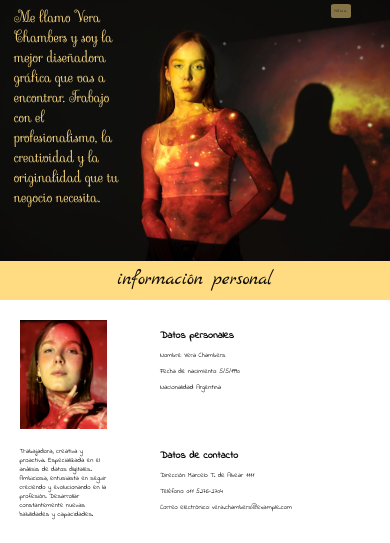
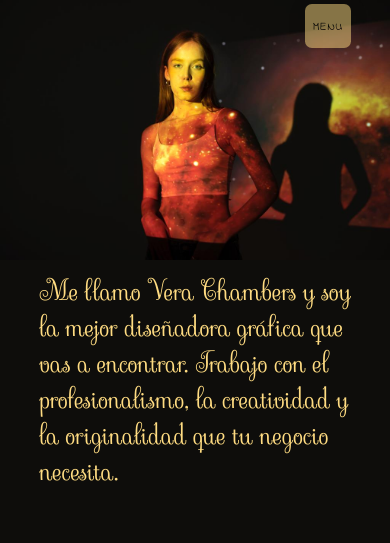
Before and after one commit to RoxxVS/Proyecto_CV, a plain HTML site: page index.html in a window 390 px wide. Shown: the top 543 px of the page. Drawn offline with Linux system fonts and the light colour scheme.

Commit message:
modo celular agregado

```diff
--- a/estilos/estilo_index.css
+++ b/estilos/estilo_index.css
@@ -34,7 +34,7 @@ body {
     font-family: Indie;
     font-size: 1.7vw;
     padding: 5%;
-    transition: 3s;
+    transition: 0.5s;
 }
 body.dark .enLasSecciones {
     background-image: url(background-oscuro.jpg);
@@ -207,6 +207,57 @@ body.dark.botonFlotante {
     display:block;
 }
 
+/*Media Queries*/
+@media only screen and (max-width: 600px) {
+    .contenedorPrincipal {
+        grid-template-rows: 140vw 125vw 125vw 125vw 125vw;
+    }
+    .seccionPrincipal {
+        background-size: contain;
+        background-color: #0e0d0b;
+        grid-template-columns: auto;
+    }
+    .textoPresentacion {
+        font-size: 6.8vw;
+        position: relative;
+        top: 65vw;
+    }
+    .secciones {
+        display: grid;
+        grid-template-rows: 15vw 110vw;
+
+    }
+    .titulos {
+        font-size: 8vw;
+    }
+    .enLasSecciones {
+        font-size: 2.7vw;
+        padding: 3%;
+    }
+    .info {
+        grid-template-rows: 40% 60%;
+        column-gap: 5%;
+    }
+    .interlineado {
+        line-height: 1.1;
+    }
+    .foto {
+        background-size: 100%;
+    }
+    #menu ul {
+        margin:1vw;
+    }
+    #menu ul p {
+        font-size: 3vw;
+    }
+    #menu ul ul {
+        width: 15vw;
+    }
+    #menu ul ul a,button {
+        font-size: 3.5vw;
+    }
+}
+
 
 
 
```
